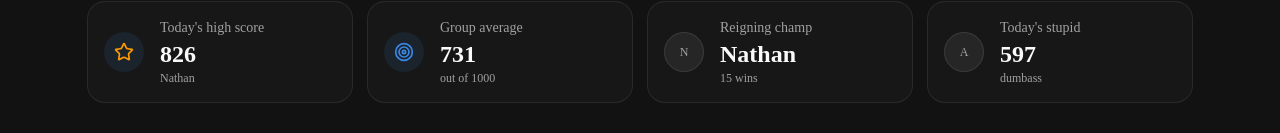
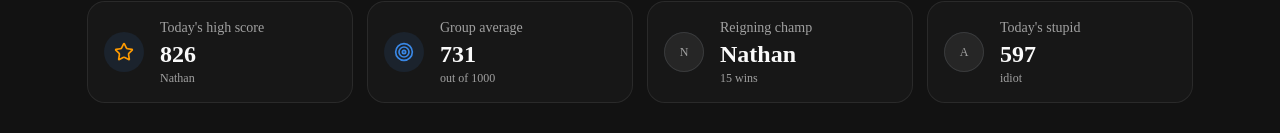
Before and after one commit to nathanjensby/GeosportsTracker, a Next.js app: page / in a window 1280 px wide. Shown: the part 199-332 px from the top of the page. Built offline with nearby package versions, Linux system fonts and the light colour scheme.

Commit message:
feat(stats-summary-row): randomize insult

```diff
--- a/src/components/dashboard/stats-summary-row.tsx
+++ b/src/components/dashboard/stats-summary-row.tsx
@@ -7,6 +7,20 @@ import { Star, Target, Trophy, Frown } from "lucide-react";
 interface StatsSummaryRowProps {
   summary: SummaryStats;
   players: Player[];
+}
+
+const LOSER_INSULTS = [
+  "idiot",
+  "moron",
+  "dumbass",
+  "shithead",
+  "dumbfuck",
+  "fucktard",
+  "shit-for-brains",
+];
+
+function randomLoserInsult() {
+  return LOSER_INSULTS[Math.floor(Math.random() * LOSER_INSULTS.length)];
 }
 
 function PlayerAvatar({ player }: Readonly<{ player: Player }>) {
@@ -79,7 +93,7 @@ export function StatsSummaryRow({ summary, players }: Readonly<StatsSummaryRowPr
         index={3}
         label="Today's stupid"
         value={lowScoreToday ? String(lowScoreToday.score) : "—"}
-        hint="dumbass"
+        hint={randomLoserInsult()}
         icon={lowScorer ? <PlayerIconAvatar player={lowScorer} /> : <Frown className="size-5" />}
       />
     </div>
```
